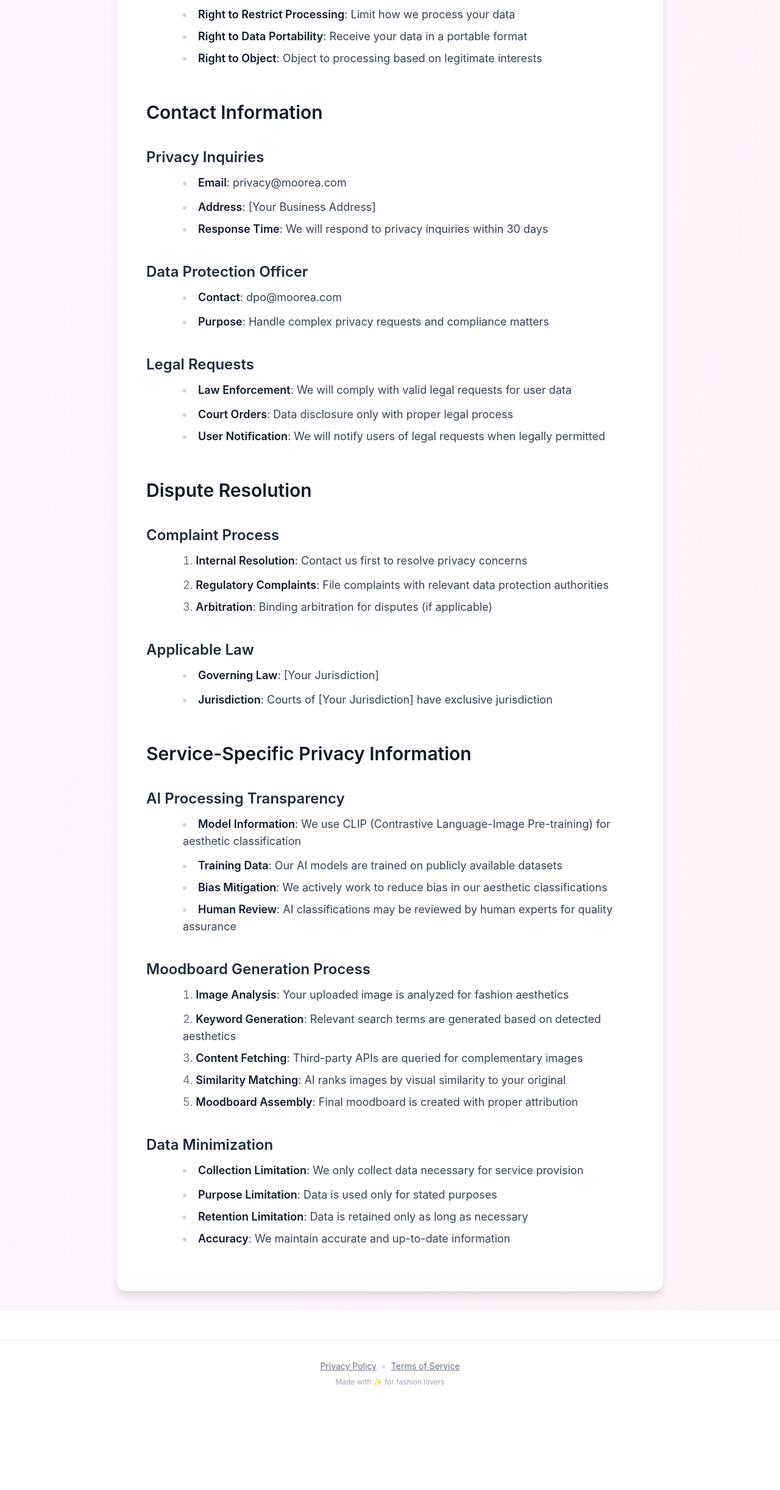
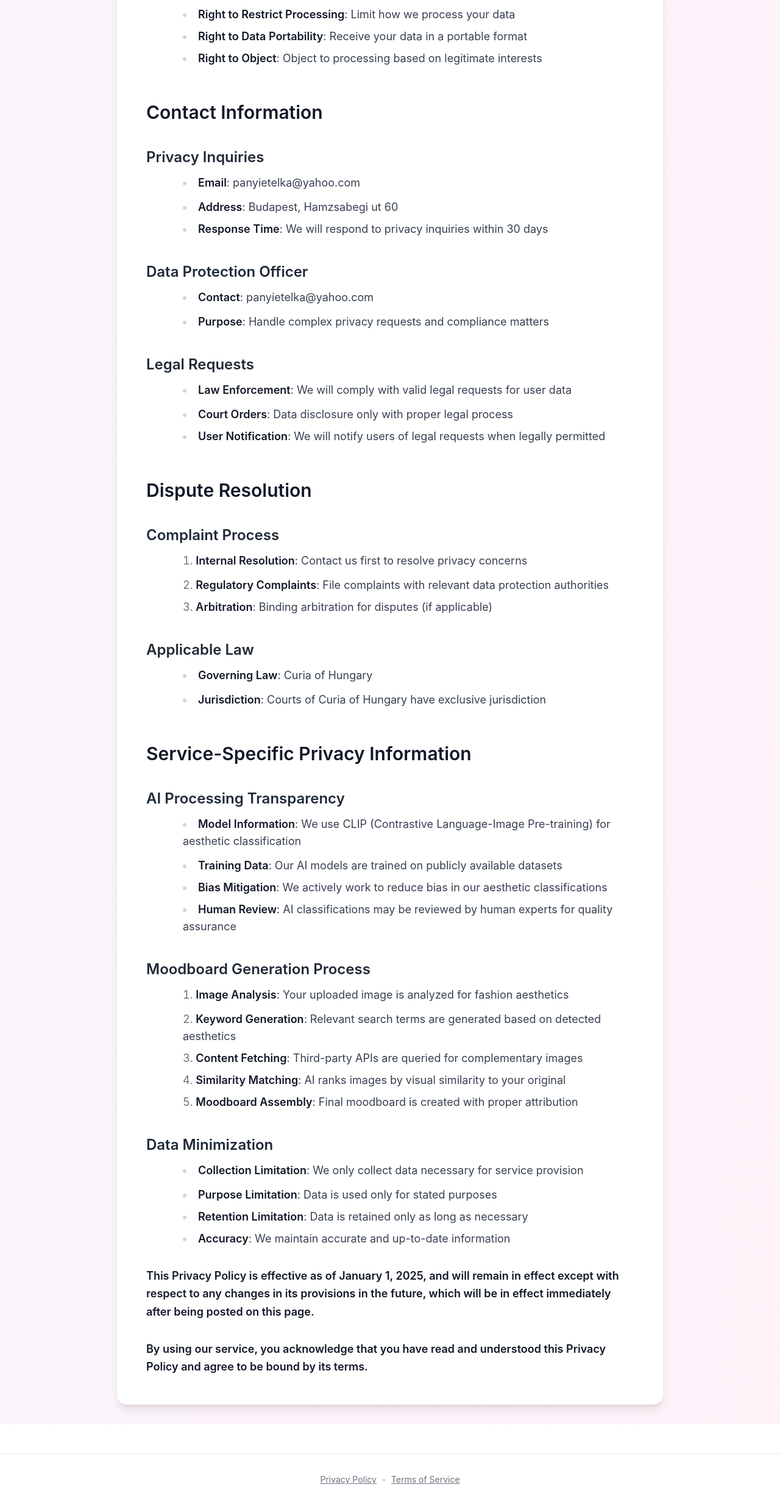
Before and after one commit to kovta/moorea, a React (Create React App) app in the folder frontend/: page /privacy in a window 1280 px wide. Shown: the part 6929-9373 px from the top of the page at 61% size. Before the commit the page ends 9236 px from the top, so only its background shows below. Built offline with nearby package versions, Linux system fonts and the light colour scheme; no server answers.

Commit message:
Update Privacy Policy and Terms components with new contact info and final paragraphs

```diff
--- a/frontend/src/pages/PrivacyPolicy.tsx
+++ b/frontend/src/pages/PrivacyPolicy.tsx
@@ -330,8 +330,8 @@ const PrivacyPolicy: React.FC = () => {
                 <div>
                   <h3 className="text-2xl font-semibold text-gray-800 mb-3">Privacy Inquiries</h3>
                   <ul className="list-disc list-inside text-gray-700 space-y-2 ml-6 text-lg">
-                    <li><strong>Email</strong>: privacy@moorea.com</li>
-                    <li><strong>Address</strong>: [Your Business Address]</li>
+                    <li><strong>Email</strong>: panyietelka@yahoo.com</li>
+                    <li><strong>Address</strong>: Budapest, Hamzsabegi ut 60</li>
                     <li><strong>Response Time</strong>: We will respond to privacy inquiries within 30 days</li>
                   </ul>
                 </div>
@@ -339,7 +339,7 @@ const PrivacyPolicy: React.FC = () => {
                 <div>
                   <h3 className="text-2xl font-semibold text-gray-800 mb-3">Data Protection Officer</h3>
                   <ul className="list-disc list-inside text-gray-700 space-y-2 ml-6 text-lg">
-                    <li><strong>Contact</strong>: dpo@moorea.com</li>
+                    <li><strong>Contact</strong>: panyietelka@yahoo.com</li>
                     <li><strong>Purpose</strong>: Handle complex privacy requests and compliance matters</li>
                   </ul>
                 </div>
@@ -371,8 +371,8 @@ const PrivacyPolicy: React.FC = () => {
                 <div>
                   <h3 className="text-2xl font-semibold text-gray-800 mb-3">Applicable Law</h3>
                   <ul className="list-disc list-inside text-gray-700 space-y-2 ml-6 text-lg">
-                    <li><strong>Governing Law</strong>: [Your Jurisdiction]</li>
-                    <li><strong>Jurisdiction</strong>: Courts of [Your Jurisdiction] have exclusive jurisdiction</li>
+                    <li><strong>Governing Law</strong>: Curia of Hungary</li>
+                    <li><strong>Jurisdiction</strong>: Courts of Curia of Hungary have exclusive jurisdiction</li>
                   </ul>
                 </div>
               </div>
@@ -414,6 +414,14 @@ const PrivacyPolicy: React.FC = () => {
                 </div>
               </div>
             </section>
+
+            <p className="text-gray-700 leading-relaxed text-lg mt-8">
+              <strong>This Privacy Policy is effective as of January 1, 2025, and will remain in effect except with respect to any changes in its provisions in the future, which will be in effect immediately after being posted on this page.</strong>
+            </p>
+
+            <p className="text-gray-700 leading-relaxed text-lg mt-4">
+              <strong>By using our service, you acknowledge that you have read and understood this Privacy Policy and agree to be bound by its terms.</strong>
+            </p>
           </div>
         </div>
       </div>
--- a/frontend/src/pages/Terms.tsx
+++ b/frontend/src/pages/Terms.tsx
@@ -200,8 +200,9 @@ const Terms: React.FC = () => {
                 If you have any questions about these Terms, please contact us at:
               </p>
               <div className="bg-gray-50 p-6 rounded-lg mt-4">
-                <p className="text-gray-800 font-medium">Email: legal@moorea.app</p>
-                <p className="text-gray-800 font-medium">Address: [Company Address]</p>
+                <p className="text-gray-800 font-medium">Email: annaszilviakennedy.com</p>
+                <p className="text-gray-800 font-medium">Website: moreamood.com</p>
+                <p className="text-gray-800 font-medium">Address: 1113, Hamzsabégi ut 60</p>
               </div>
             </section>
           </div>
```
